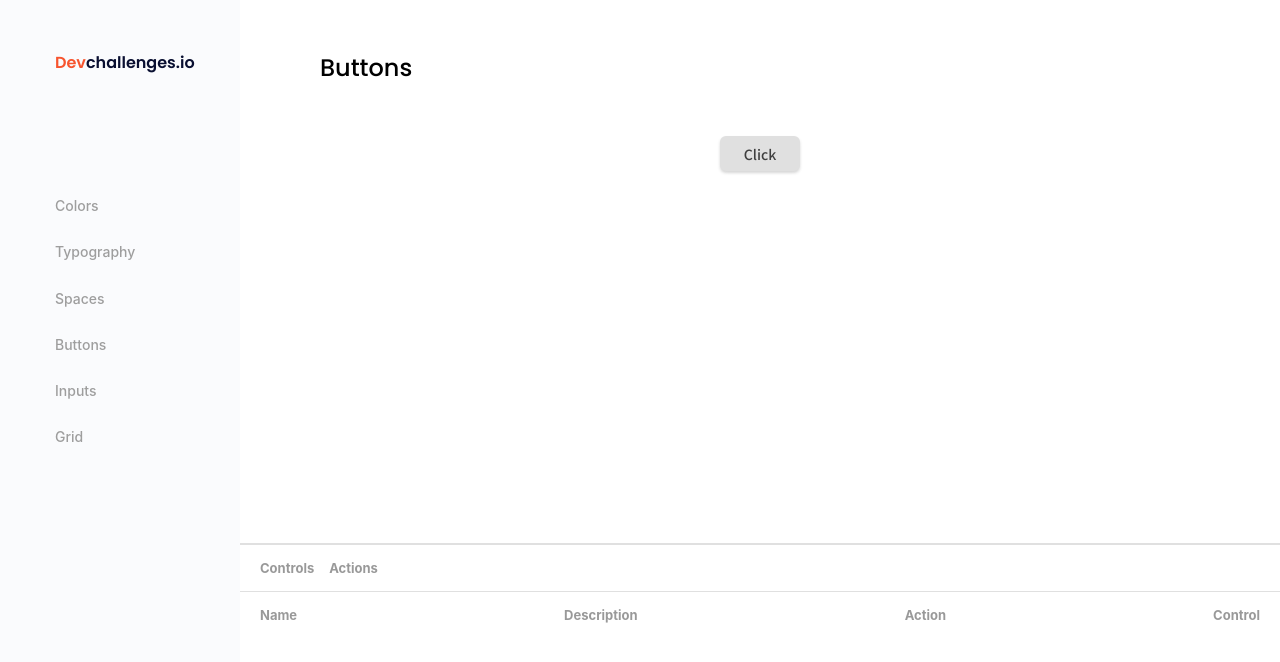
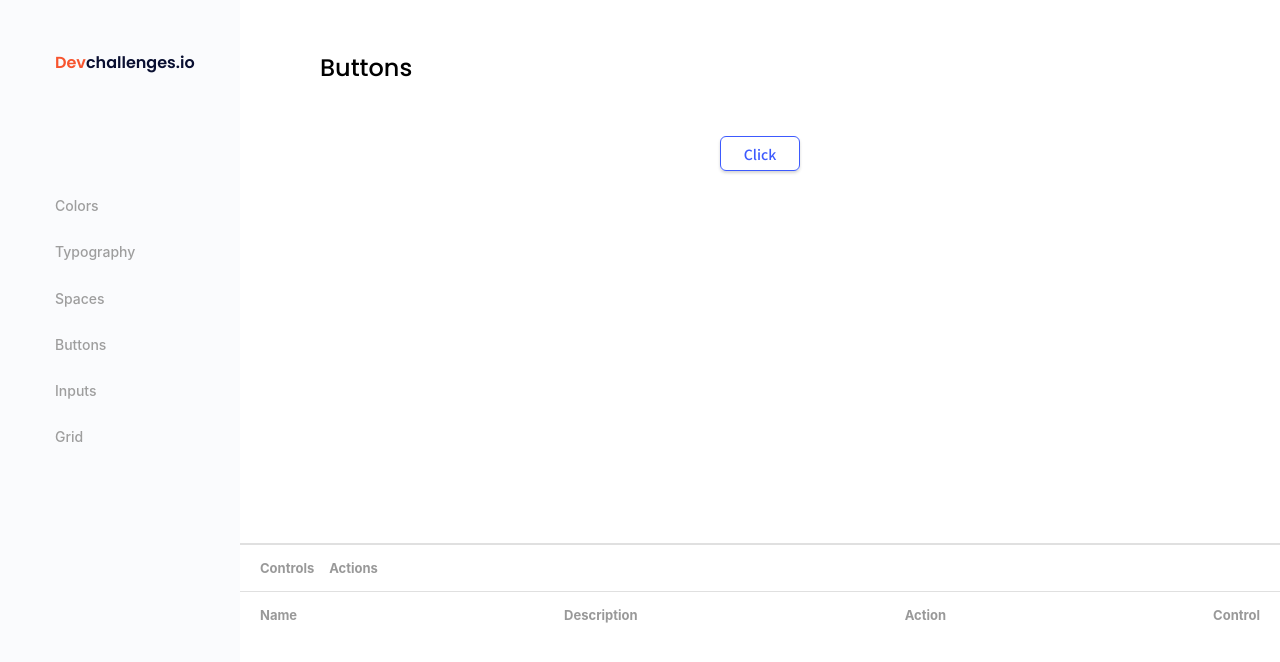
Before and after one commit to tatranan/ButtonComponent-DevChallenges, a React (Create React App) app: page /button in a window 1280 px wide. Shown: the top 662 px of the page. Built offline with nearby package versions, Linux system fonts and the light colour scheme.

Commit message:
Variant, Hover Button

```diff
--- a/src/pages/Buttons/Button.css
+++ b/src/pages/Buttons/Button.css
@@ -24,5 +24,5 @@
 }
 
 .btn:hover {
-    background-color: rgba( currentColor, 0.1) ;
+    /*background-color: rgba( 255,255,255, 0.1) !important ;*/
 }
--- a/src/pages/Buttons/Button.js
+++ b/src/pages/Buttons/Button.js
@@ -1,100 +1,80 @@
-import React, { useEffect } from "react";
-import { useState } from 'react';
+import React from "react";
+import {useState} from 'react';
 import './Button.css';
 
-export function Button({ variant, disableShadow, disabled }) {
-    const styles = {
+export function Button({variant, disableShadow, disabled}) {
+    let styles = {
         width: '80px',
         height: '35px',
         backgroundColor: '#E0E0E0',
         border: 'none',
         color: 'rgb(63,63,63)',
         boxShadow: '0px 2px 3px rgba(51, 51, 51, 0.2)',
-        red: 63,
-        blue: 63,
-        green: 63,
-        alpha: .4,
     }
-    // const [isActive, setIsActive] = useState(false);
-    const [style, setStyle] = useState(styles);
-    const [isHover, setIsHover] = useState(true);
-    const [color, setColor] = useState(styles);
-    // const [isDisableShadow, setIsDisableShadow] = useState(true);
-    // const [isDisabled, setIsDisabled] = useState(false);
-    const [buttonStyle , setButtonStyle ] = useState(style)
-    useEffect(() => {
-
-        // if (disableShadow) {
-        //     setIsDisableShadow(true);
-        // }
-        // if (disabled) {
-        //     setIsDisabled(true);
-        // }
-        setStyleByVariant(variant);
-
-    }, []);
-
+    let alphaColor = .4;
     const isEmptyProp = (prop) => {
         return Object.keys(prop).length === 0 && prop.constructor === Object;
     }
-    const setStyleByVariant = (variantStyle) => {
-        if (variantStyle && !isEmptyProp(variantStyle)) {
-            switch (variantStyle) {
+
+    if (variant && !isEmptyProp(variant)) {
+        switch (variant) {
             case 'outline':
-                    setStyle({
-                        ...style,
+                styles = {
+                    ...styles,
                     backgroundColor: 'transparent',
-                        border: '1px solid rgb(61, 90, 254)',
-                        color: 'rgb(61, 90, 254)',
-                    });
-                    setColor({
-                        red: 61,
-                        green: 90,
-                        blue: 254,
-                        alpha: .2
-                    })
+                    border: "1px solid rgb(61, 90, 254)",
+                    color: "rgba(61, 90, 254,1)",
+                }
+                alphaColor = 0.1;
                 break;
             case 'text':
-                    setStyle(prev => ({
-                        ...prev,
+                styles = {
+                    ...styles,
                     backgroundColor: 'transparent',
                     border: 'none',
-                        color: 'rgb(61, 90, 254)',
-                    }))
-                    setColor({
-                        red: 61,
-                        green: 90,
-                        blue: 254,
-                        alpha: 0.2
-                    })
+                    color: 'rgba(61, 90, 254,1)',
+                }
+                alphaColor = 0.1;
                 break;
             default:
-                    setStyle(prev => ({
-                        ...prev,
+                styles = {
+                    ...styles,
                     backgroundColor: '#E0E0E0',
                     border: 'none',
-                        color: 'rgb(63,63,63)',
-                    }))
-                    setColor({
-                        red: 63,
-                        blue: 63,
-                        green: 63,
-                        alpha: 0.4
-                    })
+                    color: 'rgba(63,63,63,1)',
                 }
         }
     }
+    const [hoverBgColor, setHoverBgColor] = useState(styles.backgroundColor);
+    const [isHover, setIsHover] = useState(false);
 
-    const handleClick = () => {
 
-    };
-    const onMouseEnterHandler = () => {
+    if (disabled) {
+        styles = {
+            "color": "rgba(158, 158, 158,1)",
+            "border": "none",
+            "backgroundColor": "#e0e0e0",
+        }
+    }
+    const onMouseEnterHandler = (e) => {
         setIsHover(!isHover);
+        const rgbColor = getRGBAColor(e.target.style.color)
+        const alpha = e.target.getAttribute('alphacolor');
+        const bgColor = setAlphaRGBA(rgbColor, alpha);
+        setHoverBgColor(bgColor)
+        console.log()
     }
-    // const getColor = ({ red, green, blue, alpha }) => {
-    //     return `rgba(${red},${green},${blue},${alpha})`
-    // }
-
+    const getRGBAColor = (colorRGBA) => {
+        if (colorRGBA.substring(0, 3) === 'rgb' || colorRGBA.substring(0, 4) === 'rgba') {
+            let [red, green, blue, alpha] = colorRGBA.replace(/^rgba?\(|\s+|\)$/g, '').split(',');
+            return {red, green, blue, alpha};
+        }
+        return {red: 63, green: 63, blue: 63, alpha: 1};
+    }
+    const setAlphaRGBA = (rgb, alpha) => {
+        const {red, green, blue} = rgb;
+        return `rgba(${red},${green},${blue},${alpha})`;
+    }
 // const isDisabledShadow = {
 //     boxShadow: isDisableShadow ? 'none' : style.boxShadow,
 // }
@@ -103,20 +83,17 @@ export function Button({ variant, disableShadow, disabled }) {
 //     border: isDisabled ? 'none' : style.border,
 //     backgroundColor: isDisabled ? "#e0e0e0" : style.backgroundColor,
 // }
-    // const hoverStyle = {
-    //     backgroundColor: isHover ? getColor(color) : style.backgroundColor,
-    // };
 
     return (
         <div>
             <button className="btn"
-                style={buttonStyle}
-                onClick={handleClick}
                     onMouseEnter={onMouseEnterHandler}
                     onMouseLeave={onMouseEnterHandler}
+                    style={{...styles, backgroundColor: isHover ? hoverBgColor : styles.backgroundColor}}
                     disabled={disabled}
-
-            >Click</button>
+                    {...{"alphacolor": alphaColor}}
+            >Click
+            </button>
         </div>
     );
 }
--- a/src/pages/Buttons/index.js
+++ b/src/pages/Buttons/index.js
@@ -8,7 +8,7 @@ const Buttons = ({ header }) => {
                 <div className="components">
                     <div className="component-item">
                         <div className="component-show">
-                            <Button variant={'outline'} disableShadow />
+                            <Button variant={'outline'}  disabled={false} />
                         </div>
                     </div>
                 </div>
```
Lines whose indentation alone changed are shown as unchanged.
